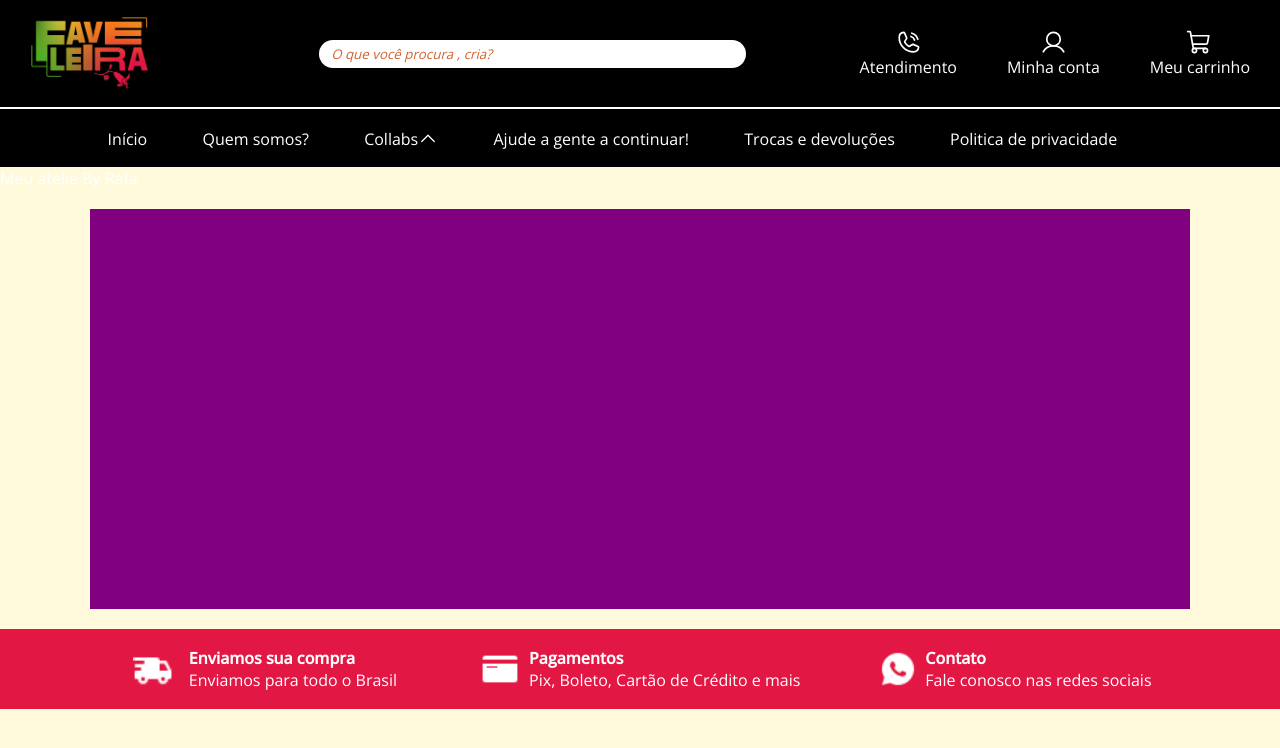
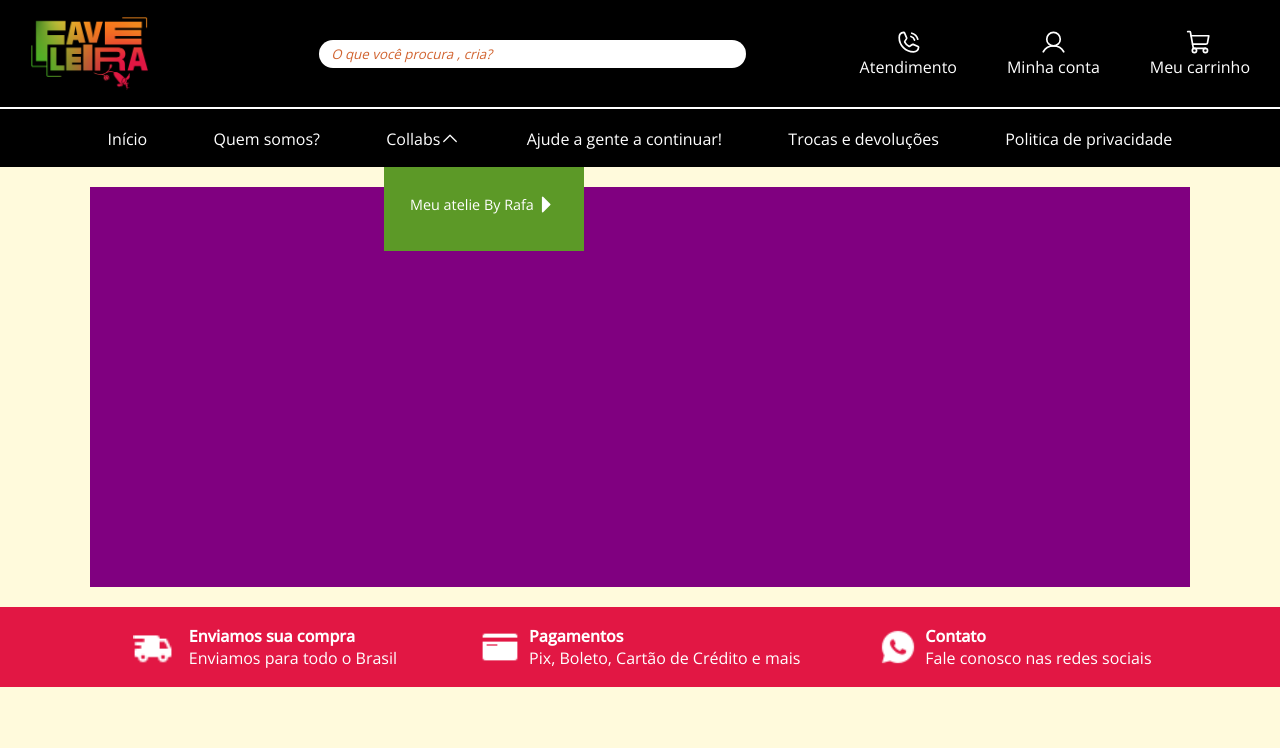
Before and after one commit to Luan338/faveleira, a React (Vite) app: page / in a window 1280 px wide. Both pictures are taken after a click on the item "Collabs". Shown: the top 748 px of the page. Built offline with nearby package versions, Linux system fonts and the light colour scheme; a web font is replaced by a local one.

Commit message:
Atualização no menu Dropdown

```diff
--- a/src/Components/Carousel/Album.css
+++ b/src/Components/Carousel/Album.css
@@ -4,16 +4,18 @@
     margin: 20px auto;
     max-width: 1100px;
     cursor: grab;
+    background-color: purple;
     background-repeat: no-repeat;
-    background-color: purple;
 }
 
 .box_teste:active{
     cursor: grabbing;
 }
 
-.img_album{
-    object-fit: cover;
+/* .img_album{
+    object-fit: initial;
     width: 100%;
+    height: 630px;
     border-radius: 5px;
-}
+    box-shadow: 0px .5px 0px 1px rgba(232, 230, 232, 0.6);
+} */
--- a/src/Components/Carousel/Album.jsx
+++ b/src/Components/Carousel/Album.jsx
@@ -1,26 +1,12 @@
 import React from 'react';
 import "./Album.css";
-import imagem1 from '../../Img/imagem1.jpeg';
 import imagem2 from '../../Img/imagem2.jpeg';
-import imagem3 from '../../Img/imagem3.jpeg';
 
 export const Album = () => {
 
-    const data = [
-        {
-            image: { imagem1 }
-        },
-        {
-            image: { imagem2 }
-        },
-        {
-            image: { imagem3 }
-        },
-    ]
-
     return (
         <div className='box_teste'>
-
+            {/* <img className='img_album' src={imagem2} alt="Imagem principal" /> */}
         </div>
     )
 }
--- a/src/Components/Header/Header.css
+++ b/src/Components/Header/Header.css
@@ -86,6 +86,7 @@
 .box_navigation nav ul{
     display: flex;
     justify-content: space-between;
+    position: relative;
 }
 
 .box_navigation nav ul li{
--- a/src/Components/Header/Header.jsx
+++ b/src/Components/Header/Header.jsx
@@ -2,8 +2,11 @@ import Logo from "../../Img/logo.png";
 import "./Header.css";
 import { User, PhoneCall, ShoppingCart, CaretDown } from "phosphor-react";
 import { SellerLink } from "../NavItens/SellerLink/SellerLink";
+import { useState } from "react";
 
 export function Header() {
+
+    const [seller, setSellet] = useState(false);
 
     return (
         <>
@@ -40,18 +43,21 @@ export function Header() {
                     <ul>
                         <li>Início</li>
                         <li>Quem somos?</li>
-                        <li className='box_collabs'>
+                        <li className='box_collabs' onMouseOver={() => { setSellet(!seller) }}>
                             Collabs
                             <CaretDown size={20} color="#ffffff" className="icon" />
                         </li>
+                        {seller && (
+                            <SellerLink />
+                        )
+                        }
                         <li>Ajude a gente a continuar!</li>
                         <li>Trocas e devoluções</li>
                         <li>Politica de privacidade</li>
-                        <li></li>
                     </ul>
                 </nav>
             </section>
-            <SellerLink />
+
         </>
     )
 }
--- /dev/null
+++ b/src/Components/NavItens/ProductList/ProductList.css
@@ -0,0 +1,7 @@
+.nav_product{
+    position: absolute;
+    background-color: #5c9927;
+    width: 200px !important;
+    top: 0%;
+    left: 100%;
+}
--- a/src/Components/NavItens/ProductList/ProductList.jsx
+++ b/src/Components/NavItens/ProductList/ProductList.jsx
@@ -1,3 +1,5 @@
+import "./ProductList.css";
+
 export function ProductList() {
     // ITENS
     const SubItens = [
@@ -16,11 +18,11 @@ export function ProductList() {
     ];
 
     return (
-        <nav>
+        <nav className="nav_product">
             <ul>
-                {SubItens.map(({ id, text }) => {
+                {SubItens.map(({ id, text }) => (
                     <li key={id}>{text}</li>
-                })}
+                ))}
             </ul>
         </nav>
     )
--- /dev/null
+++ b/src/Components/NavItens/SellerLink/SellerLink.css
@@ -0,0 +1,26 @@
+.nav_seller{
+    background-color: #5c9927;
+    position: absolute;
+    width: 200px !important;
+    top: 180%;
+    left: 26%;
+}
+
+.nav_seller ul{
+    display: flex;
+    flex-direction: column;
+}
+
+.nav_seller ul li{
+    margin-bottom: 10px;
+    transition: .5s ease;
+    padding: .5rem;
+    border-radius: 5px;
+    font-size: .9rem;
+    display: flex;
+    align-items: center;
+}
+
+.nav_seller ul li:hover{
+    background-color: #e21744;
+}
--- a/src/Components/NavItens/SellerLink/SellerLink.jsx
+++ b/src/Components/NavItens/SellerLink/SellerLink.jsx
@@ -1,3 +1,8 @@
+import "./SellerLink.css";
+import { ProductList } from "../ProductList/ProductList.jsx";
+import { useState } from "react";
+import { CaretRight } from "phosphor-react";
+
 export function SellerLink() {
     // NAVEGAÇÃO PARA O ITENS
     const NavItens = [
@@ -7,13 +12,21 @@ export function SellerLink() {
         }
     ];
 
+    const [product, setProduct] = useState(false);
+
     return (
-        <nav>
+        <nav className="nav_seller">
             <ul>
                 {NavItens.map(({ id, text }) => (
-                    <li key={id}>{text}</li>
+                    <li
+                        key={id} onMouseOver={() => { setProduct(!product) }}>
+                        {text}<CaretRight size={23} color="#ffffff" weight="fill" />
+                    </li>
                 ))}
             </ul>
+            {product && (
+                <ProductList />
+            )}
         </nav>
     )
 }
--- a/src/GlobalStyle.css
+++ b/src/GlobalStyle.css
@@ -23,7 +23,6 @@ input{
     background-color: #e21744;
     width: 100%;
     height: 5rem;
-
 }
 
 /* CARD */
```
